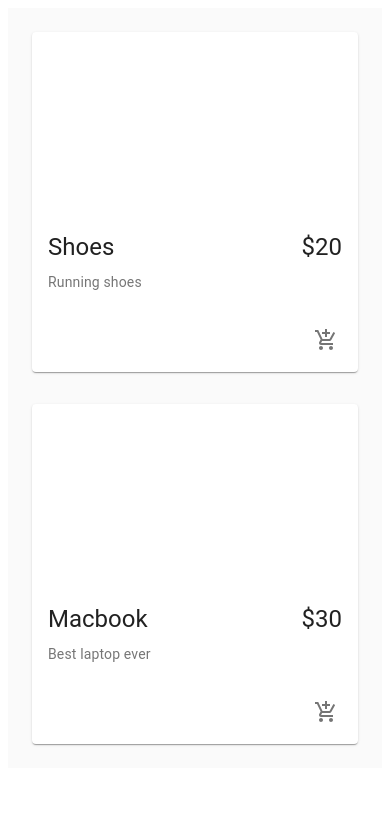
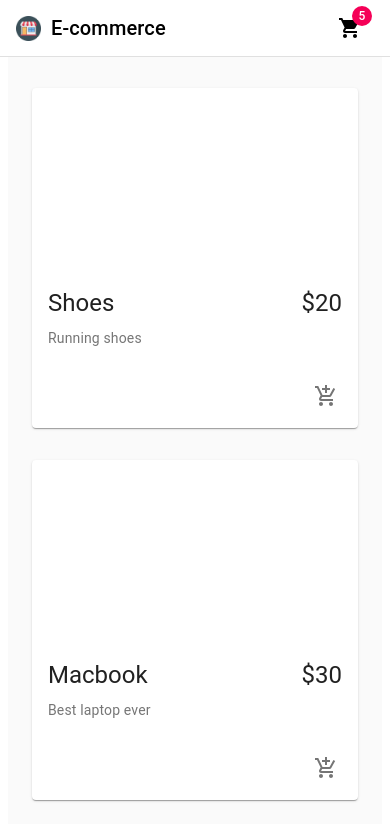
Before and after one commit to bbaime98/ecommerce, a React (Create React App) app: page / in a window 390 px wide. Shown: the top 840 px of the page. Built offline with nearby package versions, Linux system fonts and the light colour scheme.

Commit message:
add a navbar with static badge counts
- add a responsive nabbar with static badge counts

```diff
--- a/src/App.js
+++ b/src/App.js
@@ -1,8 +1,9 @@
 import React from 'react'
-import Products from './components/Products/Products'
+import {Products, Navbar} from './components'
 function App() {
     return (
         <div>
+            <Navbar />
             <Products />
         </div>
     )
--- /dev/null
+++ b/src/components/Navbar/Navbar.jsx
@@ -0,0 +1,32 @@
+import React from 'react';
+import { AppBar, Toolbar, IconButton, Badge,  Typography } from '@material-ui/core';
+import { ShoppingCart } from '@material-ui/icons';
+
+import logo from '../../assets/commerce.png';
+import useStyles from './styles';
+
+const Navbar = () => {
+  const classes = useStyles();
+
+  return (
+    <>
+      <AppBar position="fixed" className={classes.appBar} color="inherit">
+        <Toolbar>
+          <Typography variant="h6" className={classes.title} color="inherit">
+            <img src={logo} alt="Ecommerce" height="25px" className={classes.image} />E-commerce
+          </Typography>
+          <div className={classes.grow} />
+          <div className={classes.button}>
+            <IconButton aria-label="Show cart items" color="inherit">
+              <Badge badgeContent={5} color="secondary">
+                <ShoppingCart />
+              </Badge>
+            </IconButton>
+          </div>
+        </Toolbar>
+      </AppBar>
+    </>
+  );
+};
+
+export default Navbar;
--- /dev/null
+++ b/src/components/Navbar/styles.js
@@ -0,0 +1,68 @@
+import { makeStyles, fade } from '@material-ui/core/styles';
+
+const drawerWidth = 0;
+
+export default makeStyles((theme) => ({
+  appBar: {
+    boxShadow: 'none',
+    borderBottom: '1px solid rgba(0, 0, 0, 0.12)',
+    [theme.breakpoints.up('sm')]: {
+      width: `calc(100% - ${drawerWidth}px)`,
+      marginLeft: drawerWidth,
+    },
+  },
+  title: {
+    flexGrow: 1,
+    alignItems: 'center',
+    display: 'flex',
+    textDecoration: 'none',
+  },
+  image: {
+    marginRight: '10px',
+  },
+  menuButton: {
+    marginRight: theme.spacing(2),
+    [theme.breakpoints.up('sm')]: {
+      display: 'none',
+    },
+  },
+  grow: {
+    flexGrow: 1,
+  },
+  search: {
+    position: 'relative',
+    borderRadius: theme.shape.borderRadius,
+    backgroundColor: fade(theme.palette.common.white, 0.15),
+    '&:hover': {
+      backgroundColor: fade(theme.palette.common.white, 0.25),
+    },
+    marginRight: theme.spacing(2),
+    marginLeft: 0,
+    width: '100%',
+    [theme.breakpoints.up('sm')]: {
+      width: 'auto',
+    },
+  },
+  searchIcon: {
+    padding: theme.spacing(0, 2),
+    height: '100%',
+    position: 'absolute',
+    pointerEvents: 'none',
+    display: 'flex',
+    alignItems: 'center',
+    justifyContent: 'center',
+  },
+  inputRoot: {
+    color: 'inherit',
+  },
+  inputInput: {
+    padding: theme.spacing(1, 1, 1, 0),
+    // vertical padding + font size from searchIcon
+    paddingLeft: `calc(1em + ${theme.spacing(4)}px)`,
+    transition: theme.transitions.create('width'),
+    width: '100%',
+    [theme.breakpoints.up('md')]: {
+      width: '20ch',
+    },
+  },
+}));
--- a/src/components/Products/Products.jsx
+++ b/src/components/Products/Products.jsx
@@ -13,6 +13,7 @@
 
   return (
     <main className={classes.content}>
+      <div className={classes.toolbar} />
       <Grid container justify="center" spacing={4}>
         {products.map((product) => (
           <Grid key={product.id} item xs={12} sm={6} md={4} lg={3}>
--- /dev/null
+++ b/src/components/index.js
@@ -0,0 +1,2 @@
+export { default as Navbar } from './Navbar/Navbar';
+export { default as Products } from './Products/Products';
```
Also changed, not shown: src/assets/commerce.png (added), 1 other file (tests, documents, lock files or other folders).
